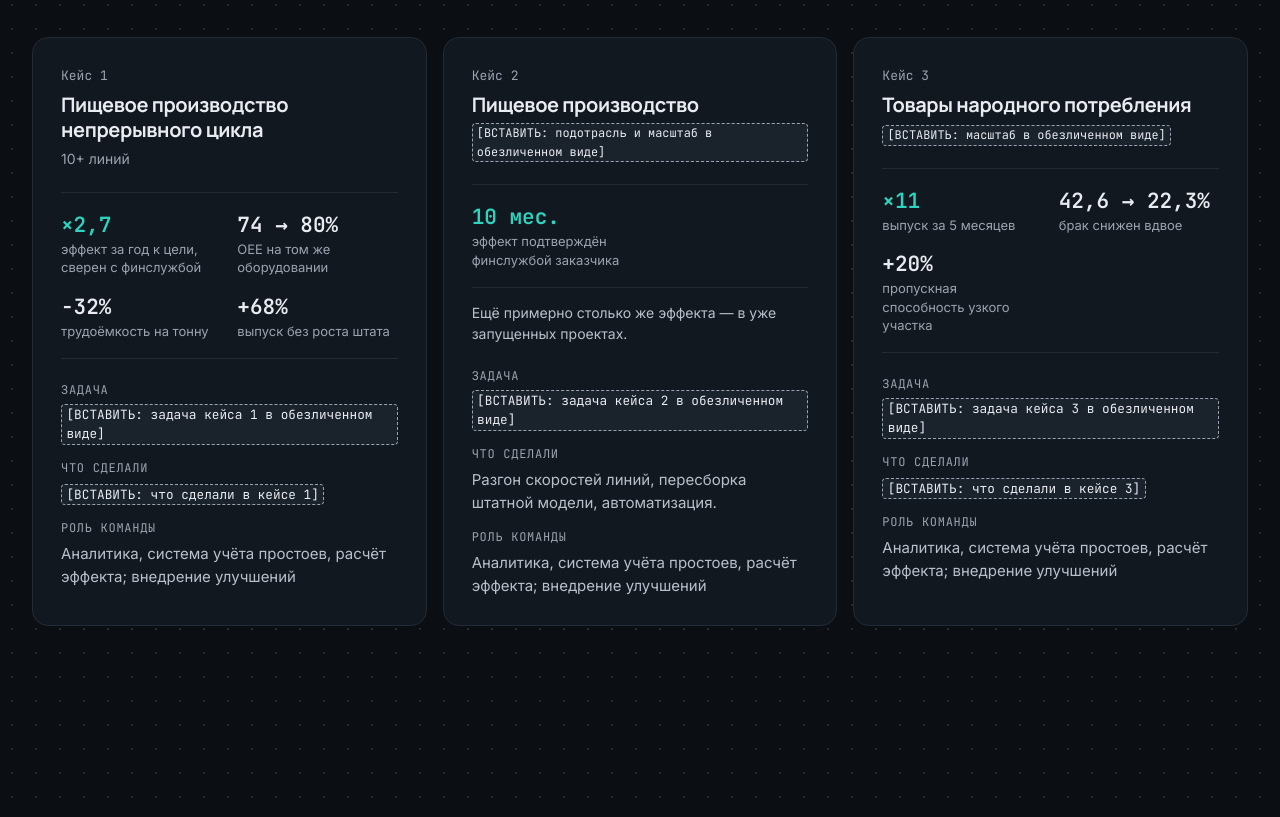
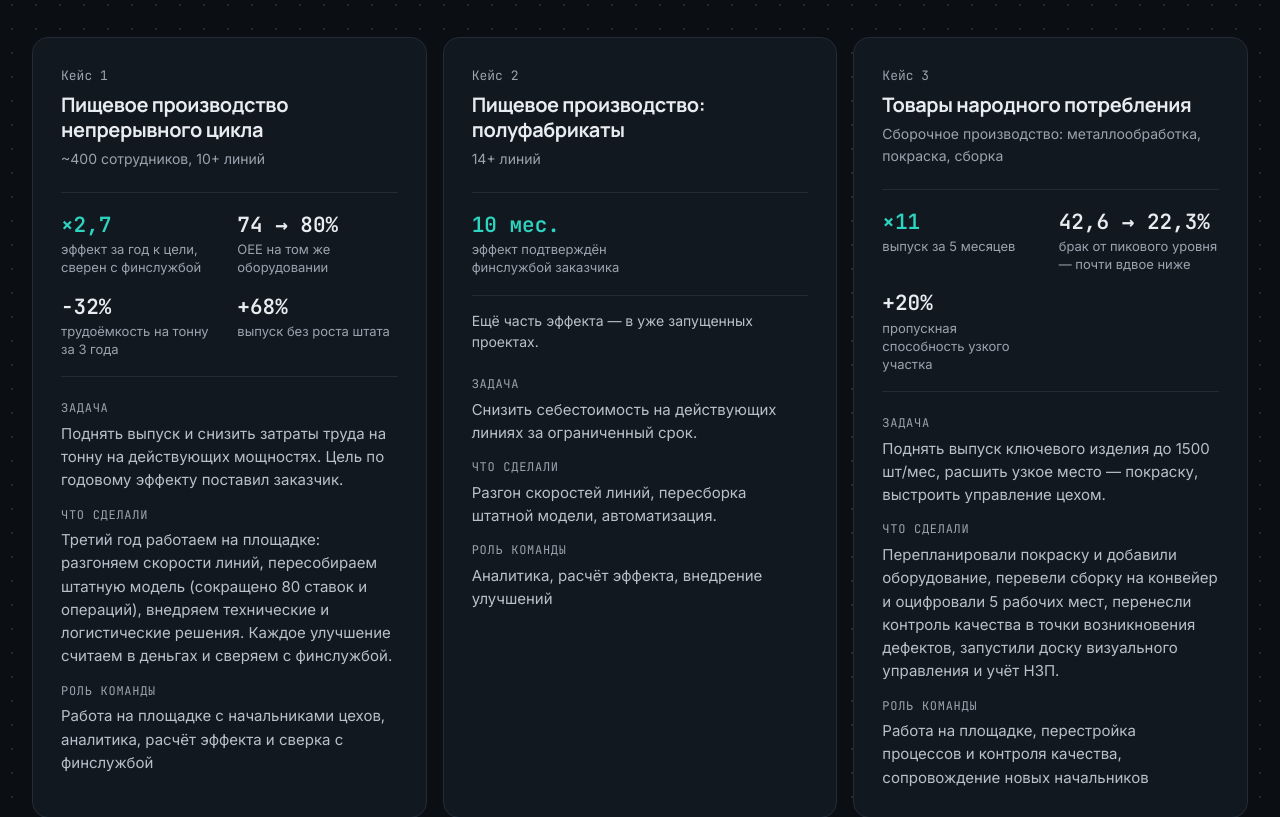
Before and after one commit to oleinik-dn/LossMap, an Astro site: page / in a window 1280 px wide. Shown: the part 4735-5552 px from the top of the page. Built offline with nearby package versions, Linux system fonts and the light colour scheme; Astro itself is replaced by a stand-in of ours.

Commit message:
Кейсы: задачи, что сделали, масштаб, роль команды; уточнены подписи метрик
Co-Authored-By: Claude Opus 5.5 <noreply@anthropic.com>
Claude-Session: https://claude.ai/code/session_01BwVK3o8YLJ9Wb1jnjJiKGa

```diff
--- a/src/content/ru/cases.json
+++ b/src/content/ru/cases.json
@@ -11,9 +11,9 @@
   "items": [
     {
       "sector": "Пищевое производство непрерывного цикла",
-      "scale": "10+ линий",
-      "task": "[ВСТАВИТЬ: задача кейса 1 в обезличенном виде]",
-      "done": "[ВСТАВИТЬ: что сделали в кейсе 1]",
+      "scale": "~400 сотрудников, 10+ линий",
+      "task": "Поднять выпуск и снизить затраты труда на тонну на действующих мощностях. Цель по годовому эффекту поставил заказчик.",
+      "done": "Третий год работаем на площадке: разгоняем скорости линий, пересобираем штатную модель (сокращено 80 ставок и операций), внедряем технические и логистические решения. Каждое улучшение считаем в деньгах и сверяем с финслужбой.",
       "metrics": [
         {
           "value": "×2,7",
@@ -26,19 +26,19 @@
         },
         {
           "value": "−32%",
-          "label": "трудоёмкость на тонну"
+          "label": "трудоёмкость на тонну за 3 года"
         },
         {
           "value": "+68%",
           "label": "выпуск без роста штата"
         }
       ],
-      "role": "Аналитика, система учёта простоев, расчёт эффекта; внедрение улучшений"
+      "role": "Работа на площадке с начальниками цехов, аналитика, расчёт эффекта и сверка с финслужбой"
     },
     {
-      "sector": "Пищевое производство",
-      "scale": "[ВСТАВИТЬ: подотрасль и масштаб в обезличенном виде]",
-      "task": "[ВСТАВИТЬ: задача кейса 2 в обезличенном виде]",
+      "sector": "Пищевое производство: полуфабрикаты",
+      "scale": "14+ линий",
+      "task": "Снизить себестоимость на действующих линиях за ограниченный срок.",
       "done": "Разгон скоростей линий, пересборка штатной модели, автоматизация.",
       "metrics": [
         {
@@ -47,14 +47,14 @@
           "accent": true
         }
       ],
-      "role": "Аналитика, система учёта простоев, расчёт эффекта; внедрение улучшений",
-      "note": "Ещё примерно столько же эффекта — в уже запущенных проектах."
+      "role": "Аналитика, расчёт эффекта, внедрение улучшений",
+      "note": "Ещё часть эффекта — в уже запущенных проектах."
     },
     {
       "sector": "Товары народного потребления",
-      "scale": "[ВСТАВИТЬ: масштаб в обезличенном виде]",
-      "task": "[ВСТАВИТЬ: задача кейса 3 в обезличенном виде]",
-      "done": "[ВСТАВИТЬ: что сделали в кейсе 3]",
+      "scale": "Сборочное производство: металлообработка, покраска, сборка",
+      "task": "Поднять выпуск ключевого изделия до 1500 шт/мес, расшить узкое место — покраску, выстроить управление цехом.",
+      "done": "Перепланировали покраску и добавили оборудование, перевели сборку на конвейер и оцифровали 5 рабочих мест, перенесли контроль качества в точки возникновения дефектов, запустили доску визуального управления и учёт НЗП.",
       "metrics": [
         {
           "value": "×11",
@@ -63,14 +63,14 @@
         },
         {
           "value": "42,6 → 22,3%",
-          "label": "брак снижен вдвое"
+          "label": "брак от пикового уровня — почти вдвое ниже"
         },
         {
           "value": "+20%",
           "label": "пропускная способность узкого участка"
         }
       ],
-      "role": "Аналитика, система учёта простоев, расчёт эффекта; внедрение улучшений"
+      "role": "Работа на площадке, перестройка процессов и контроля качества, сопровождение новых начальников"
     }
   ]
 }
```
Also changed, not shown: TODO.md (+5 -5 lines).
